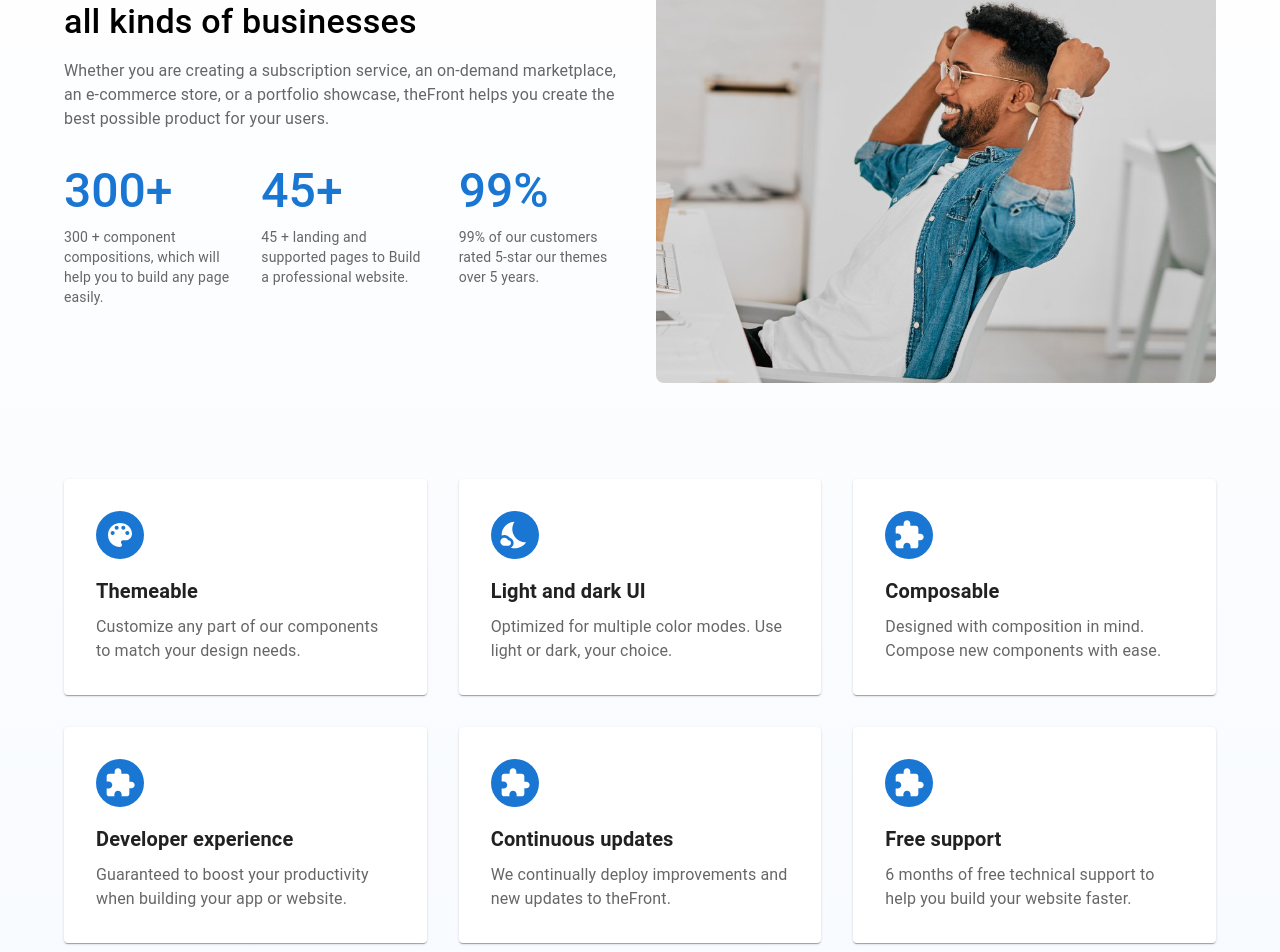
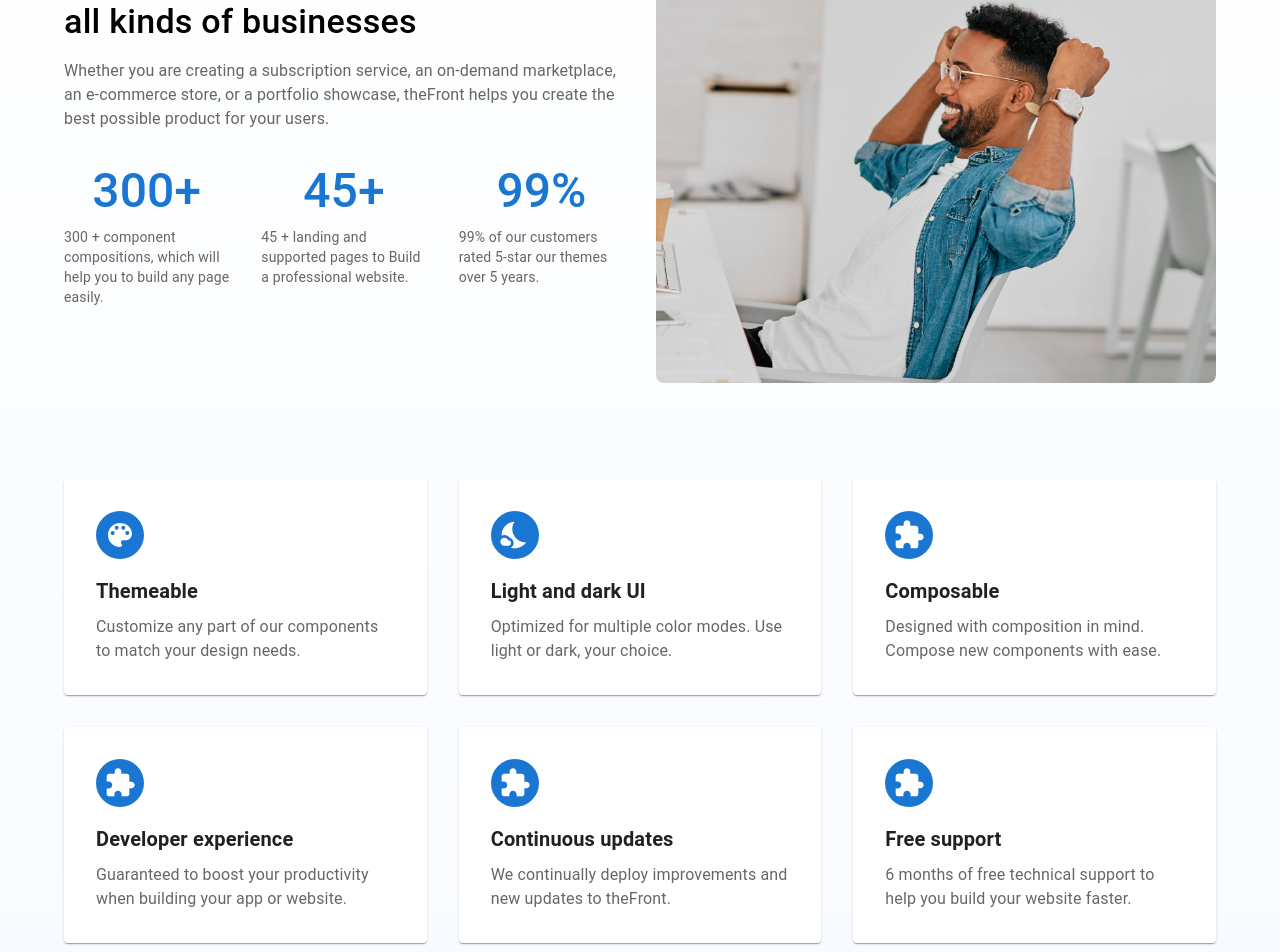
Before and after one commit to Shivam2534/Template01, a Next.js app: page / in a window 1280 px wide. Shown: the part 2153-3105 px from the top of the page. Built offline with nearby package versions, Linux system fonts and the light colour scheme.

Commit message:
change in css of numbers

```diff
--- a/src/app/page.tsx
+++ b/src/app/page.tsx
@@ -683,6 +683,8 @@ export default function Component() {
                         fontWeight: 500,
                         color: "primary.main",
                         mb: 1,
+                        display: "flex",
+                        justifyContent: "center"
                       }}
                     >
                       {stat.number}
```
